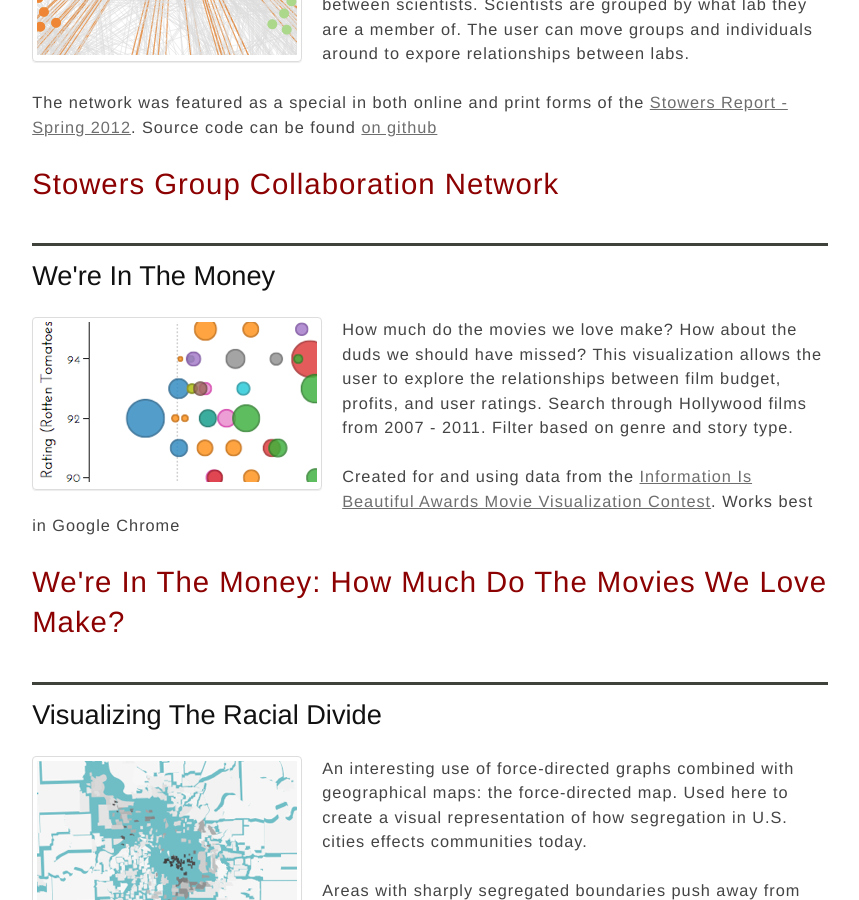
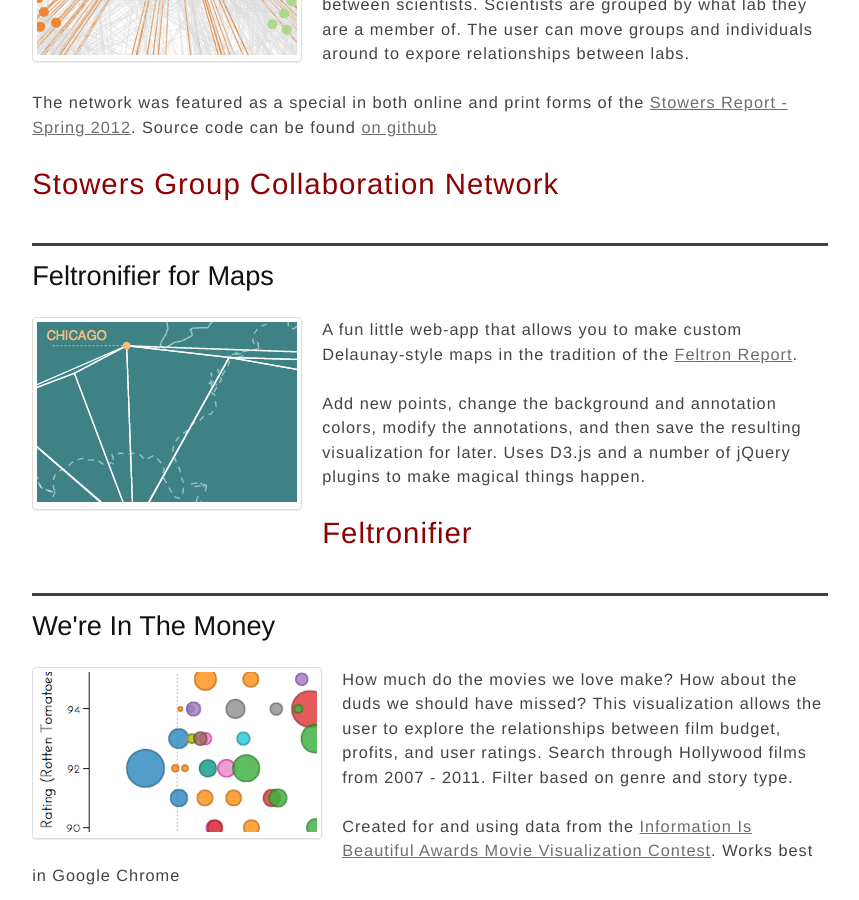
Before and after one commit to vlandham/vlandham.github.com, a Jekyll site: the page built from vis/index.html, in a window 1280 px wide and 900 px high, scrolled down 809 px. Shown: the whole window, without its empty margins (210-1069 px from the left). Built offline with Jekyll 4.4.1, drawn with Linux system fonts in a browser that asks for light colours; some web fonts are replaced; Markdown is read by kramdown in place of the engine named in the settings.

Commit message:
add feltronifier vis link

```diff
--- a/vis/index.html
+++ b/vis/index.html
@@ -24,6 +24,16 @@ title: visualizations
   <p>The network was featured as a special in both online and print forms of the <a href="http://stowers.org/media/stowers-report-spring-2012">Stowers Report - Spring 2012</a>. Source code can be found <a href="https://github.com/vlandham/collab_source">on github</a></p>
 
   <p><a class="post_title" href="http://stowers.org/stowersreport/maps">Stowers Group Collaboration Network</a></p>
+</div>
+<div name="feltronifier" id="feltronifier" class="section">
+  <h2>Feltronifier for Maps</h2>
+  <div class="thumbnail left">
+    <a href="http://vallandingham.me/feltronifier/"><img src="/images/vis/feltronifier_thumb.png" alt="image of feltronifier vis"/></a>
+  </div>
+  <p>A fun little web-app that allows you to make custom Delaunay-style maps in the tradition of the <a href="http://feltron.com/">Feltron Report</a>.</p>
+  <p>Add new points, change the background and annotation colors, modify the annotations, and then save the resulting visualization for later. Uses D3.js and a number of jQuery plugins to make magical things happen.</p>
+
+  <p><a class="post_title" href="http://vallandingham.me/feltronifier/">Feltronifier</a></p>
 </div>
 <div name="movie_vis" id="movie_vis" class="section">
   <h2>We're In The Money</h2>
```
Also changed, not shown: images/vis/feltronifier_thumb.png (added).
